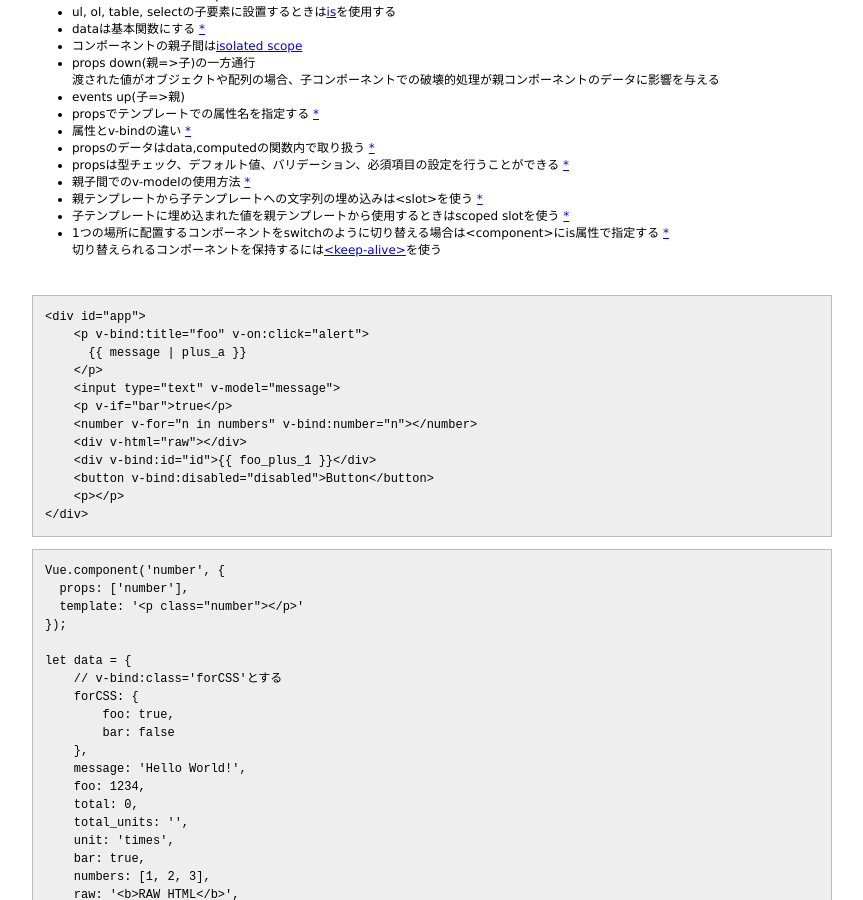
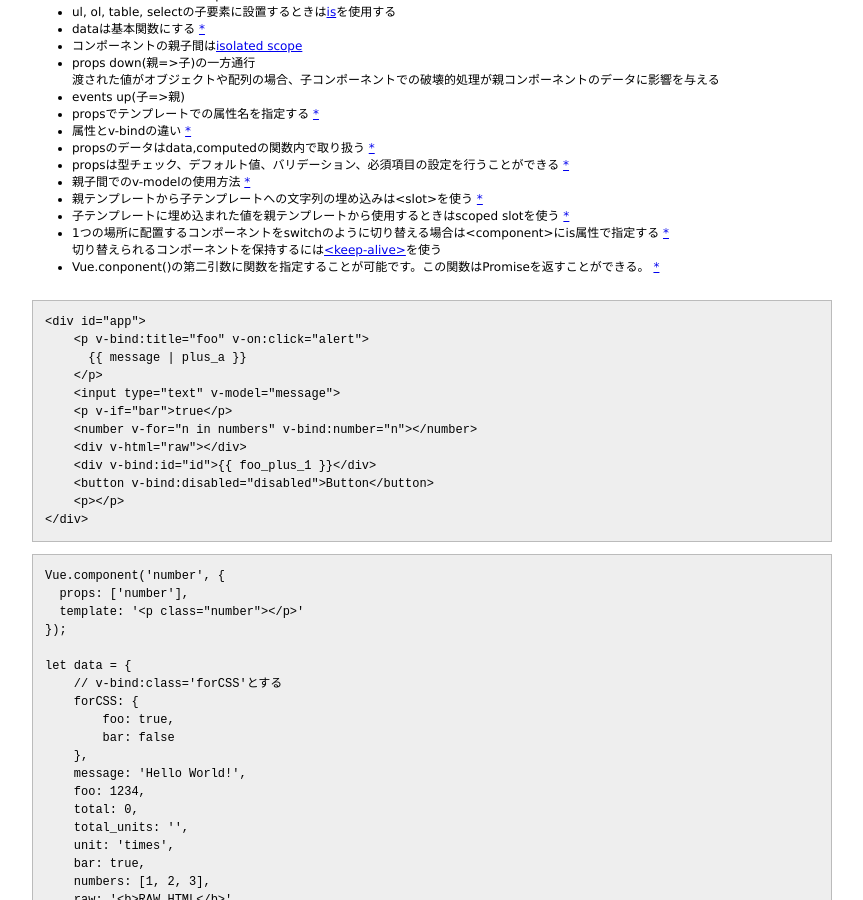
Before and after one commit to 38elements/38elements.github.com, a Jekyll site: the page built from _posts/2016-12-20-vuejs.md, in a window 1280 px wide and 900 px high, scrolled down 1181 px. Shown: the whole window, without its empty margins (208-1071 px from the left). Built offline with Jekyll 4.4.1, drawn with Linux system fonts in a browser that asks for light colours.

Commit message:
Update 2016-12-20-vuejs.md

````diff
--- a/_posts/2016-12-20-vuejs.md
+++ b/_posts/2016-12-20-vuejs.md
@@ -87,7 +87,7 @@ v-onやv-modelに`.prevent`をつけるとevent.preventDefault()が自動実行
 * 子テンプレートに埋め込まれた値を親テンプレートから使用するときはscoped slotを使う [\*](https://vuejs.org/v2/guide/components.html#Scoped-Slots)
 * 1つの場所に配置するコンポーネントをswitchのように切り替える場合は&lt;component&gt;にis属性で指定する [\*](https://vuejs.org/v2/guide/components.html#Dynamic-Components)
 切り替えられるコンポーネントを保持するには[&lt;keep-alive&gt;](https://vuejs.org/v2/guide/components.html#keep-alive)を使う
-
+* Vue.conponent()の第二引数に関数を指定することが可能です。この関数はPromiseを返すことができる。 [\*](https://vuejs.org/v2/guide/components.html#Async-Components)
 <br>
 
 ```
````
